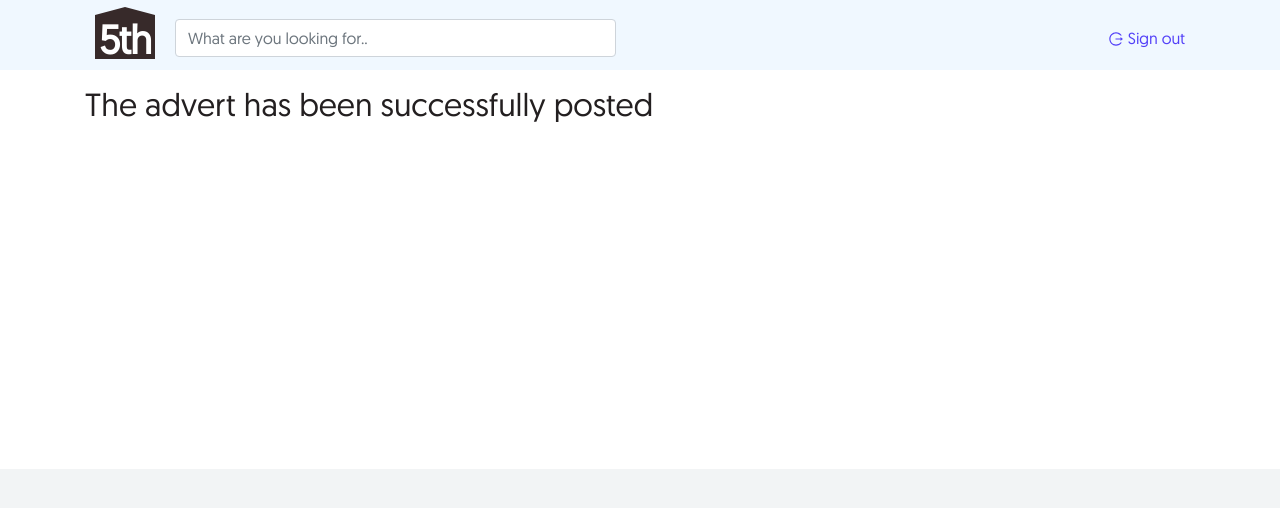
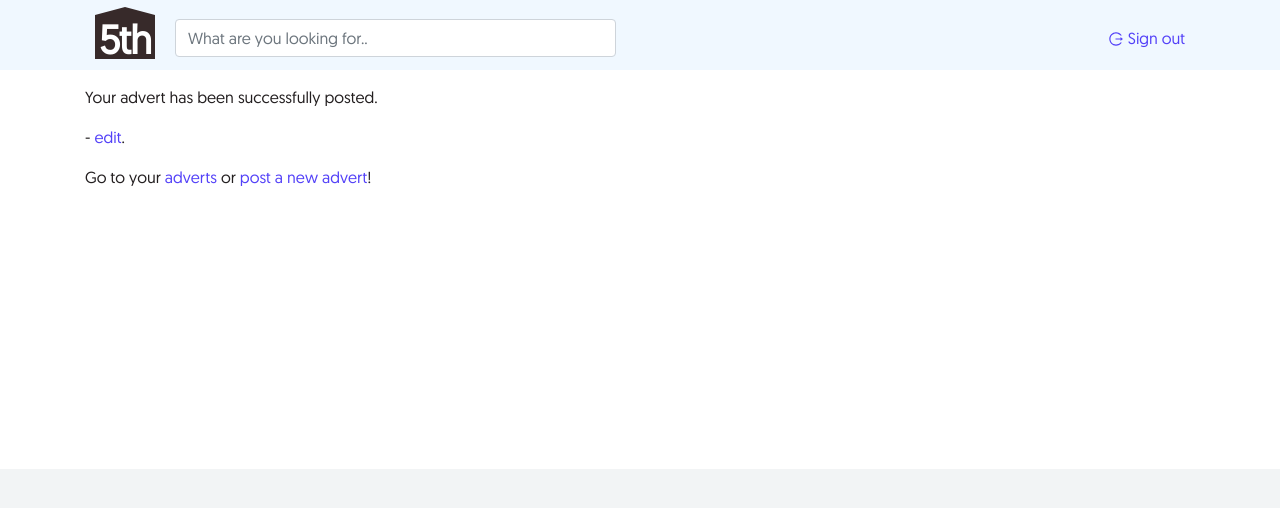
Before and after one commit to chrisdemetriad/bsc-proj, a React (Create React App) app: page /success/1/1 in a window 1280 px wide. Shown: the top 508 px of the page. Built offline with nearby package versions, Linux system fonts and the light colour scheme; no server answers; sample sign-in values are in the browser's storage.

Commit message:
Tidying up the success page

```diff
--- a/src/success.js
+++ b/src/success.js
@@ -20,7 +20,6 @@ const Success = (props) => {
 	}, []);
 
 	async function EditPost() {
-		console.log("editPost");
 		firebase
 			.firestore()
 			.collection("adverts")
@@ -40,14 +39,35 @@ const Success = (props) => {
 				console.error("Error adding document: ", error);
 			});
 	}
+
 	return (
 		<>
 			<MainLayout>
-				{newEntry ? <h2>The advert has been successfully posted</h2> : <h2>The advert has been successfully edited</h2>}
+				{newEntry ? (
+					<>
+						<p>Your advert has been successfully posted.</p>
 
-				<Link to={"/advert/" + props.match.params.id} data="nice">
-					{title}
-				</Link>
+						<div className="mb-3">
+							<Link to={"/advert/" + props.match.params.id}>{title}</Link> - <Link to={"/edit/" + props.match.params.id}>edit</Link>.
+						</div>
+
+						<p>
+							Go to your <Link to="/account">adverts</Link> or <Link to="/post">post a new advert</Link>!
+						</p>
+					</>
+				) : (
+					<>
+						<p>Your advert has been successfully edited.</p>
+
+						<div className="mb-3">
+							<Link to={"/advert/" + props.match.params.id}>{title}</Link> - <Link to={"/edit/" + props.match.params.id}>edit</Link>.
+						</div>
+
+						<p>
+							Go to <Link to="/adverts">adverts</Link> or <Link to="/post">post a new advert</Link>!
+						</p>
+					</>
+				)}
 			</MainLayout>
 		</>
 	);
```
